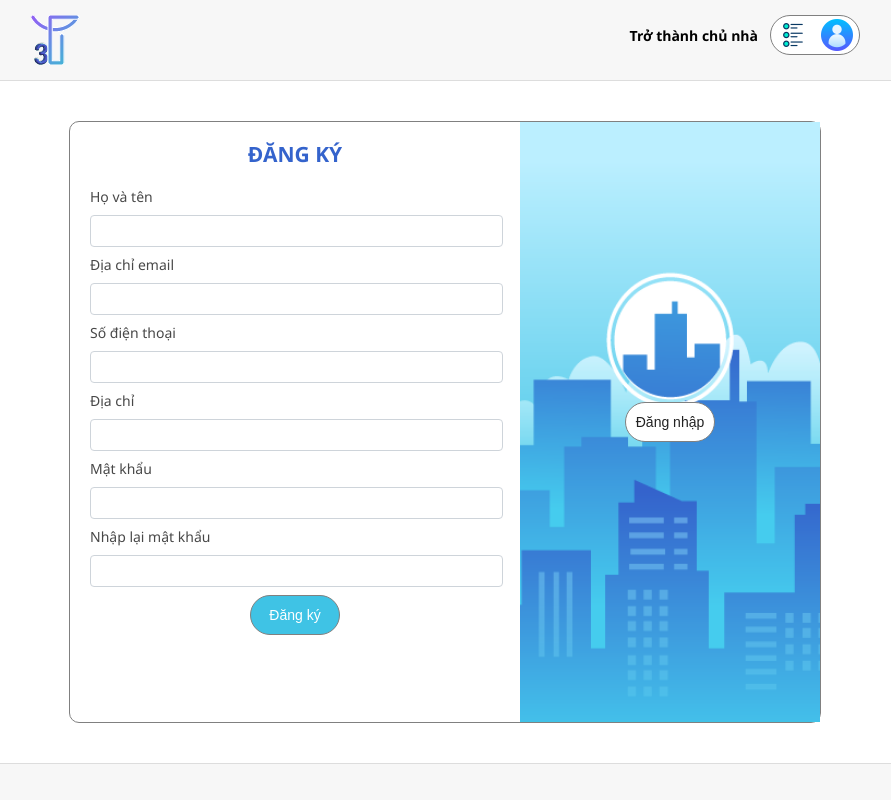
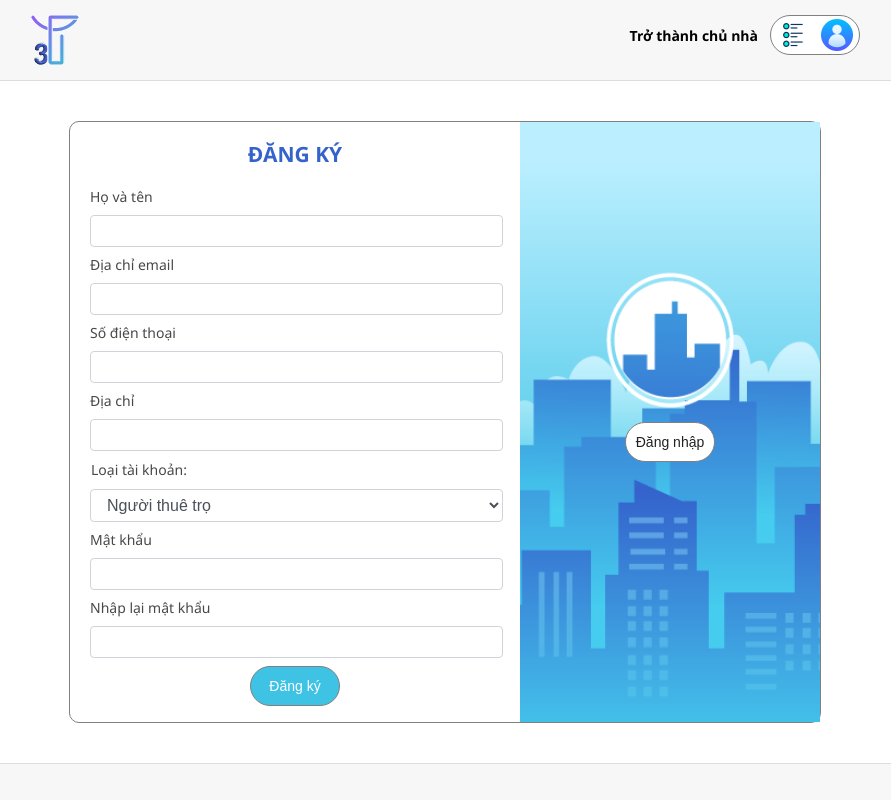
Before and after one commit to Tuanhoang2302/EasyAccomd, a React (Create React App) app: page /registration in a window 1280 px wide. Shown: the top 800 px of the page, without its empty margins (195-1086 px from the left). Built offline with nearby package versions, Linux system fonts and the light colour scheme.

Commit message:
Update Registration.js

```diff
--- a/src/Registration.js
+++ b/src/Registration.js
@@ -27,13 +27,20 @@ class Registration extends React.Component {
                             <ObjSign name="Địa chỉ email" nameId="emailInput" helpId="emailHelp" type="email"></ObjSign>
                             <ObjSign name="Số điện thoại" nameId="phoneNumberInput" helpId="phoneNumberHelp" type="text"></ObjSign>
                             <ObjSign name="Địa chỉ" nameId="addressInput" helpId="addressHelp" type="text"></ObjSign>
+                            <div style={{marginLeft: '20px', marginBottom: '0.5rem'}}>
+                                <label for="typeAccount" className="form-label">Loại tài khoản:</label>
+                                <select className="sign-form-control" id="typeAccountInput" style={{width: '96%'}}>
+                                    <option value="renter">Người thuê trọ</option>
+                                    <option value="owner">Chủ nhà trọ</option>
+                                </select>
+                            </div>
                             <ObjSign name="Mật khẩu" nameId="passwordInput" helpId="passwordHelp" type="password"></ObjSign>
                             <ObjSign name="Nhập lại mật khẩu" nameId="re-passwordInput" helpId="re-passwordHelp" type="password"></ObjSign>
                             <button type="submit" class="btn-main-directional">Đăng ký</button>
                         </form>
                     </div>
                     <div className="back-right">
-                        <button type="button" className="btn-main-directional" style={{marginLeft: '105px', marginTop: '280px'}}>
+                        <button type="button" className="btn-main-directional" style={{marginLeft: '105px', marginTop: '300px'}}>
                             <NavLink className="link-list" to="/login">Đăng nhập</NavLink>
                         </button>
                     </div>
```
